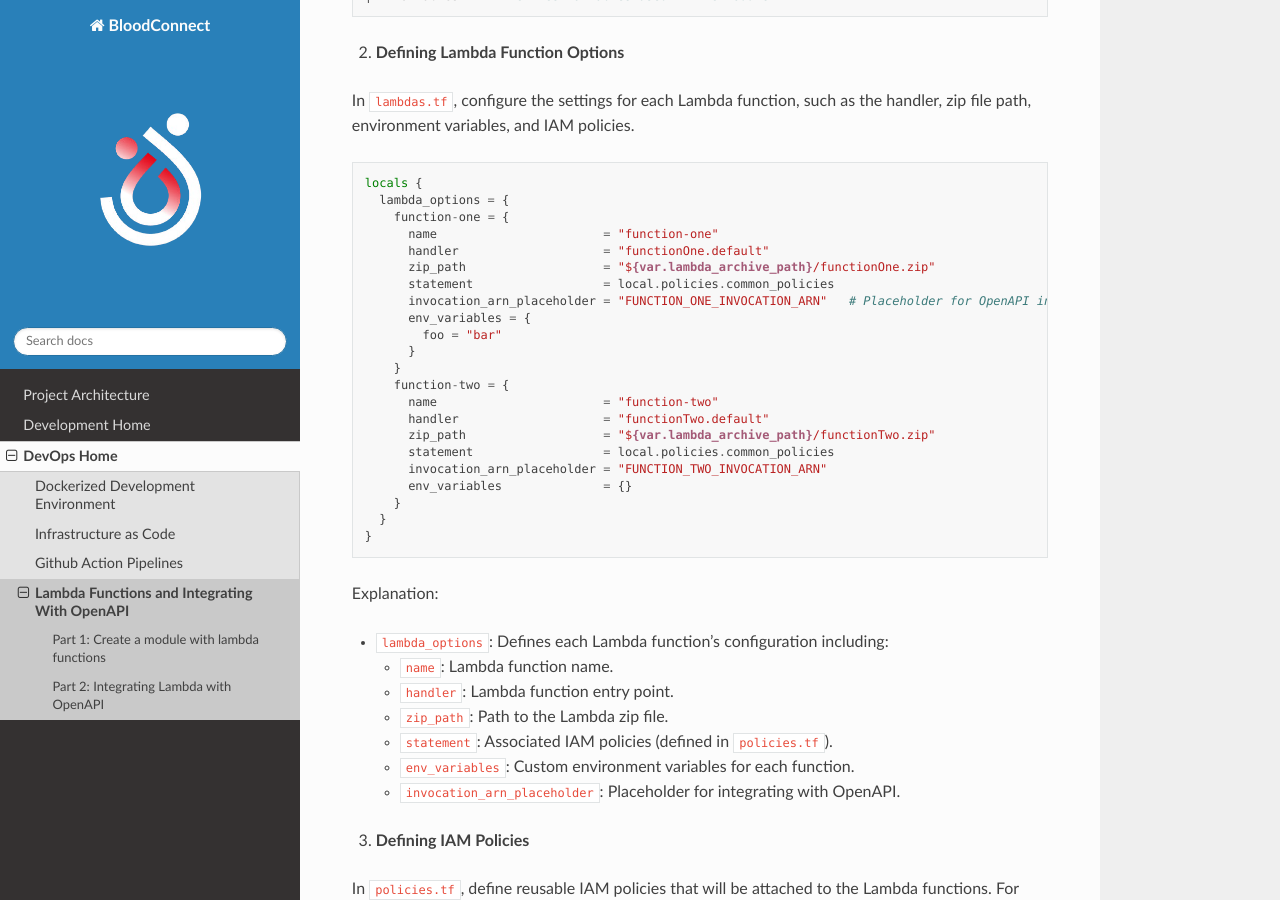
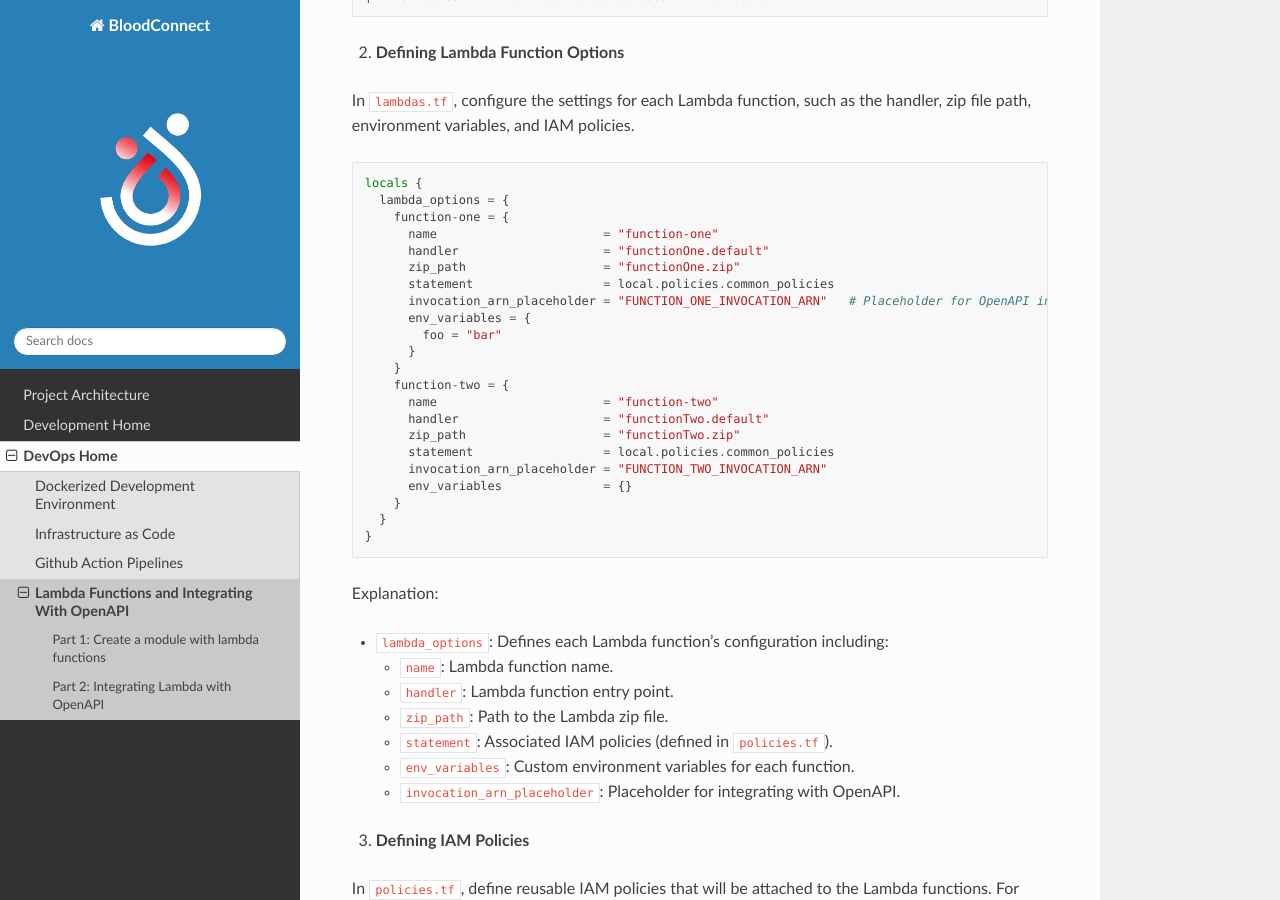
Before and after one commit to CraftsmenLtd/BloodConnect, a Sphinx documentation site: the page built from docs/devops/LambdaOpenapiIntegration.rst, in a window 1280 px wide and 900 px high, scrolled down 607 px. Built offline with Sphinx 7.4.7 and the Read the Docs theme 3.1.0, drawn with Linux system fonts in a browser that asks for light colours; some of the changed text lies outside the part shown.

```diff
--- a/docs/devops/LambdaOpenapiIntegration.rst
+++ b/docs/devops/LambdaOpenapiIntegration.rst
@@ -31,7 +31,7 @@ In ``lambdas.tf``, configure the settings for each Lambda function, such as the
         function-one = {
           name                       = "function-one"
           handler                    = "functionOne.default"
-          zip_path                   = "${var.lambda_archive_path}/functionOne.zip"
+          zip_path                   = "functionOne.zip"
           statement                  = local.policies.common_policies
           invocation_arn_placeholder = "FUNCTION_ONE_INVOCATION_ARN"   # Placeholder for OpenAPI integration
           env_variables = {
@@ -41,7 +41,7 @@ In ``lambdas.tf``, configure the settings for each Lambda function, such as the
         function-two = {
           name                       = "function-two"
           handler                    = "functionTwo.default"
-          zip_path                   = "${var.lambda_archive_path}/functionTwo.zip"
+          zip_path                   = "functionTwo.zip"
           statement                  = local.policies.common_policies
           invocation_arn_placeholder = "FUNCTION_TWO_INVOCATION_ARN"
           env_variables              = {}
@@ -132,11 +132,6 @@ In ``variables.tf``, define the necessary variables for the module, such as ``en
     variable "environment" {
       type        = string
       description = "Deployment environment (e.g., dev, stage, prod)"
-    }
-
-    variable "lambda_archive_path" {
-      type        = string
-      description = "Path to the directory where Lambda zip files are stored"
     }
 
 8. **Updating the Root Module Metadata**
```
Also changed, not shown: 3 other files.
